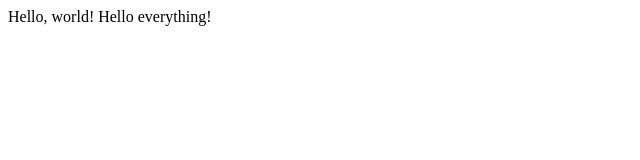
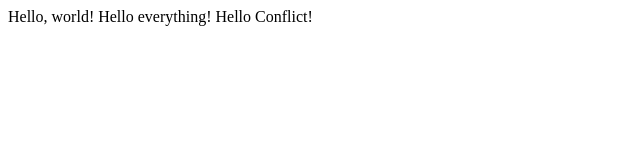
Before and after one commit to dwaynce/Lecture0, a plain HTML site: page hello.html in a window 1280 px wide. Shown: the whole page, without its empty margins (0-640 px from the left). Drawn offline with Linux system fonts and the light colour scheme.

Commit message:
Update hello.html

```diff
--- a/hello.html
+++ b/hello.html
@@ -4,6 +4,6 @@
     <title> My Webpage! </title>
     </head>
     <body>
-        Hello, world! Hello everything!
+        Hello, world! Hello everything! Hello Conflict!
     </body>
 </html>
```
